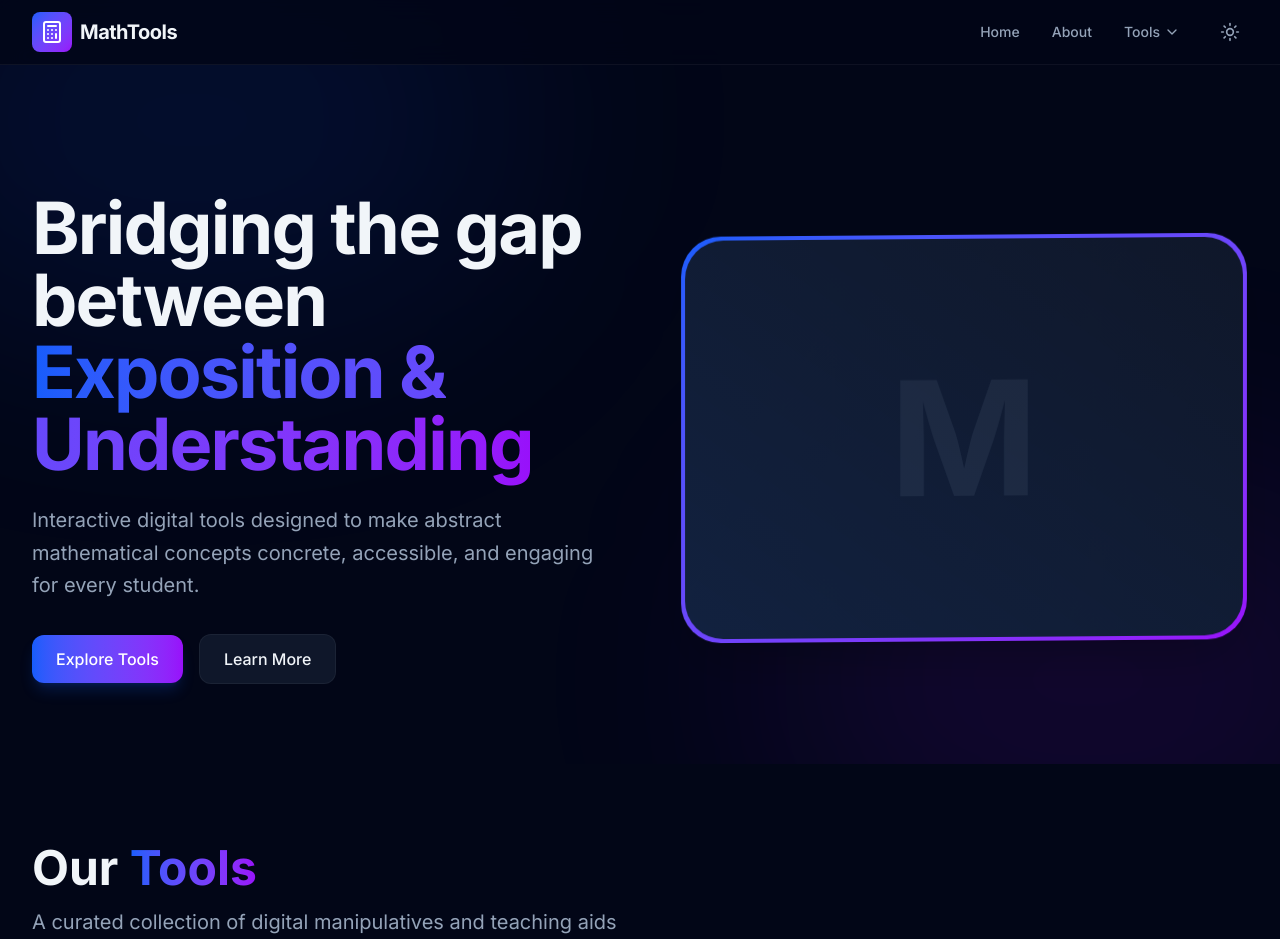
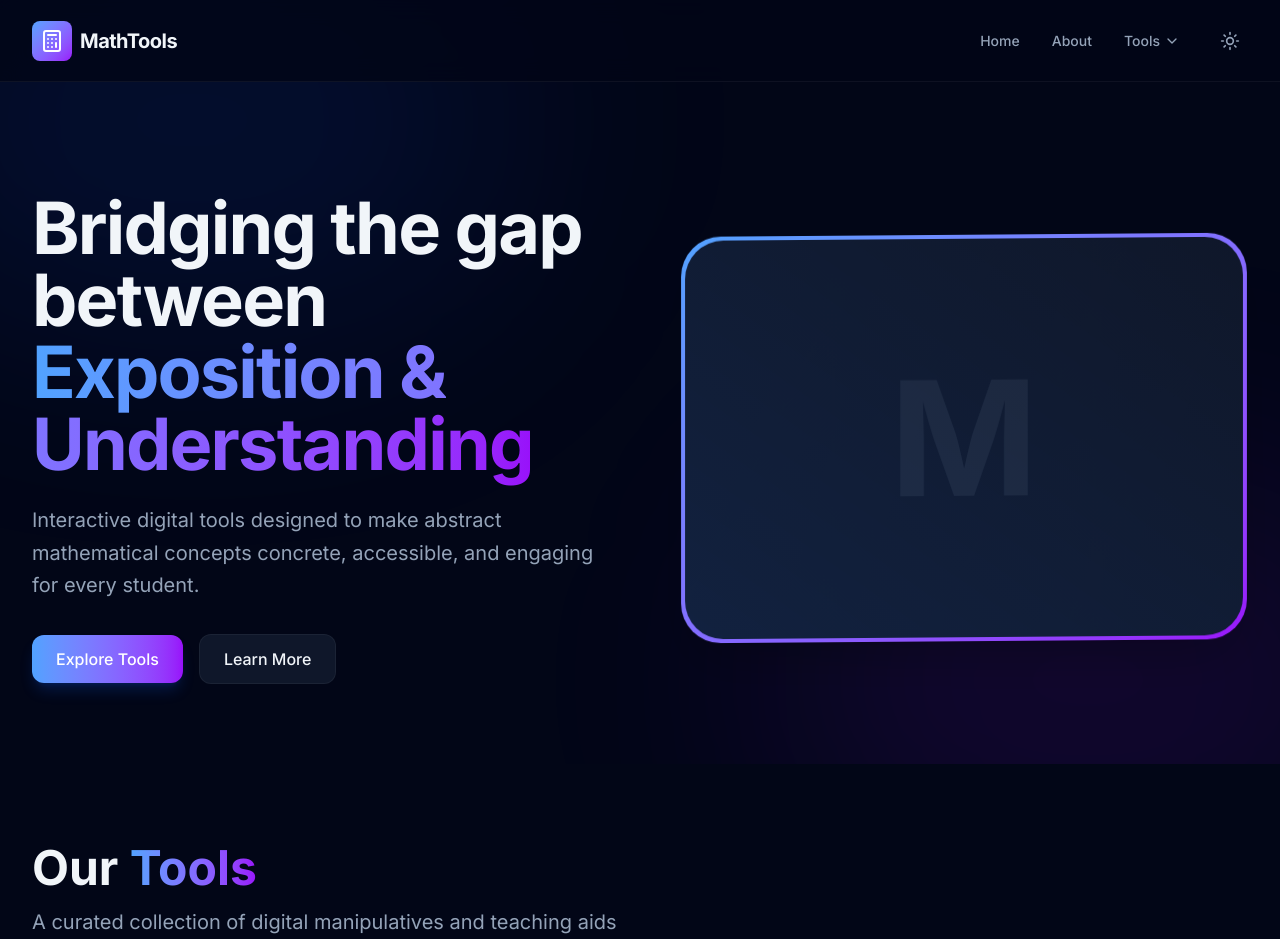
Before and after one commit to jambrothers/mathtools, a Next.js app: page / in a window 1280 px wide. Shown: the top 939 px of the page. Built offline with nearby package versions, Linux system fonts and the light colour scheme.

Commit message:
style: Update gradient blue color from 600 to 400 and adjust navbar height.

```diff
--- a/app/globals.css
+++ b/app/globals.css
@@ -13,7 +13,7 @@
   --color-theme-muted: var(--theme-muted);
   --color-theme-border: var(--theme-border);
 
-  --background-image-gradient-primary: linear-gradient(to bottom right, var(--color-blue-600), var(--color-purple-600));
+  --background-image-gradient-primary: linear-gradient(to bottom right, var(--color-blue-400), var(--color-purple-600));
 }
 
 :root {
--- a/app/page.tsx
+++ b/app/page.tsx
@@ -19,7 +19,7 @@ export default function Home() {
               <h1 className="text-4xl md:text-6xl lg:text-7xl font-bold tracking-tight text-[var(--theme-main)] mb-6">
                 Bridging the gap <br className="hidden lg:block" />
                 between <br />
-                <span className="text-transparent bg-clip-text bg-gradient-to-r from-blue-600 to-purple-600">
+                <span className="text-transparent bg-clip-text bg-gradient-to-r from-blue-400 to-purple-600">
                   Exposition & Understanding
                 </span>
               </h1>
@@ -28,7 +28,7 @@ export default function Home() {
               </p>
 
               <div className="flex flex-wrap items-center justify-center lg:justify-start gap-4">
-                <a href="#tools" className="inline-flex items-center justify-center px-6 py-3 text-base font-medium text-white rounded-xl bg-gradient-to-r from-blue-600 to-purple-600 hover:opacity-90 shadow-lg shadow-blue-600/20 transition-all duration-200">
+                <a href="#tools" className="inline-flex items-center justify-center px-6 py-3 text-base font-medium text-white rounded-xl bg-gradient-to-r from-blue-400 to-purple-600 hover:opacity-90 shadow-lg shadow-blue-600/20 transition-all duration-200">
                   Explore Tools
                 </a>
                 <a href="/about" className="inline-flex items-center justify-center px-6 py-3 text-base font-medium rounded-xl text-[var(--theme-main)] bg-[var(--theme-card)] border border-[var(--theme-border)] hover:bg-[var(--theme-border)] transition-colors">
@@ -39,7 +39,7 @@ export default function Home() {
 
             {/* Hero Visual / Featured Tool Placeholder or Decoration */}
             <div className="flex-1 w-full max-w-[600px] lg:max-w-full relative perspective-1000">
-              <div className="relative rounded-[2.5rem] bg-gradient-to-br from-blue-600 to-purple-600 p-1 shadow-2xl transform rotate-y-[-5deg] rotate-x-[5deg] hover:rotate-0 transition-transform duration-500">
+              <div className="relative rounded-[2.5rem] bg-gradient-to-br from-blue-400 to-purple-600 p-1 shadow-2xl transform rotate-y-[-5deg] rotate-x-[5deg] hover:rotate-0 transition-transform duration-500">
                 <div className="rounded-[2.4rem] bg-[var(--theme-card)] p-8 h-[400px] flex items-center justify-center relative overflow-hidden">
                   <div className="text-[10rem] font-bold text-[var(--theme-muted)]/10 select-none">
                     M
@@ -58,7 +58,7 @@ export default function Home() {
         <div className="max-w-7xl mx-auto">
           <div className="mb-12 text-center lg:text-left">
             <h2 className="text-3xl md:text-5xl font-bold text-[var(--theme-main)] mb-4">
-              Our <span className="text-transparent bg-clip-text bg-gradient-to-r from-blue-600 to-purple-600">Tools</span>
+              Our <span className="text-transparent bg-clip-text bg-gradient-to-r from-blue-400 to-purple-600">Tools</span>
             </h2>
             <p className="text-xl text-[var(--theme-muted)] max-w-2xl">
               A curated collection of digital manipulatives and teaching aids designed for modern mathematics education.
--- a/components/navbar.tsx
+++ b/components/navbar.tsx
@@ -18,10 +18,10 @@ export function Navbar() {
     return (
         <nav className="fixed top-0 w-full z-50 border-b border-[var(--theme-border)] bg-[var(--theme-page)]/80 backdrop-blur-md transition-colors duration-300">
             <div className="max-w-7xl mx-auto px-4 sm:px-6 lg:px-8">
-                <div className="flex items-center justify-between h-16">
+                <div className="flex items-center justify-between h-[81px]">
                     <div className="flex items-center flex-shrink-0">
                         <Link href="/" className="flex items-center gap-2 group">
-                            <div className="p-2 rounded-lg bg-gradient-to-br from-blue-600 to-purple-600 group-hover:opacity-90 transition-opacity">
+                            <div className="p-2 rounded-lg bg-gradient-to-br from-blue-400 to-purple-600 group-hover:opacity-90 transition-opacity">
                                 <Calculator className="w-6 h-6 text-white" />
                             </div>
                             <span className="font-bold text-xl tracking-tight text-[var(--theme-main)]">
--- a/components/tool-card.tsx
+++ b/components/tool-card.tsx
@@ -27,7 +27,7 @@ export function ToolCard({ title, description, href, gradient, icon }: ToolCardP
                             {icon}
                         </div>
 
-                        <h3 className="mb-2 text-2xl font-bold tracking-tight text-[var(--theme-main)] group-hover:text-transparent group-hover:bg-clip-text group-hover:bg-gradient-to-r group-hover:from-blue-600 group-hover:to-purple-600 transition-all duration-300">
+                        <h3 className="mb-2 text-2xl font-bold tracking-tight text-[var(--theme-main)] group-hover:text-transparent group-hover:bg-clip-text group-hover:bg-gradient-to-r group-hover:from-blue-400 group-hover:to-purple-600 transition-all duration-300">
                             {title}
                         </h3>
                         <p className="text-[var(--theme-muted)] leading-relaxed">
```
